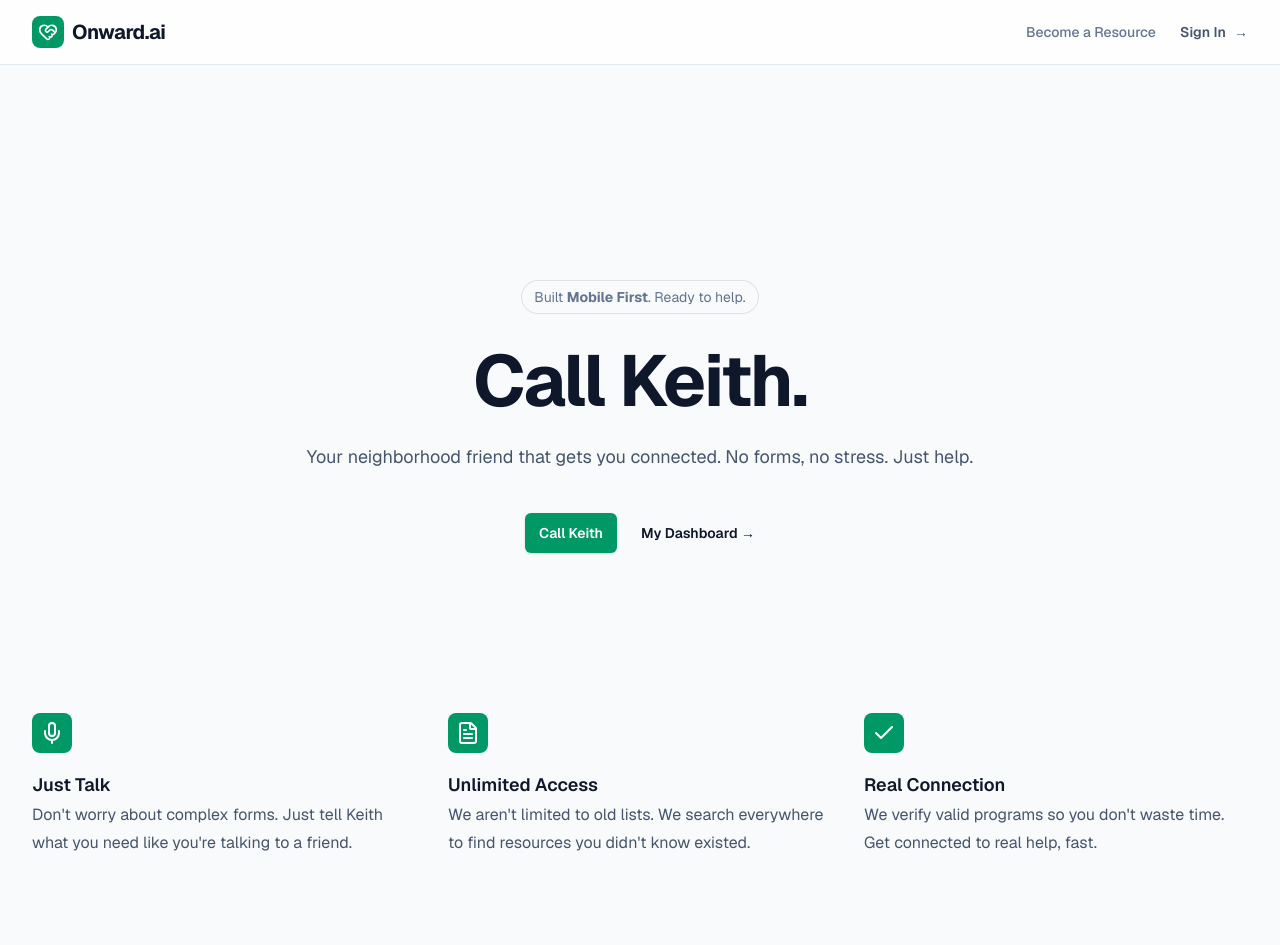
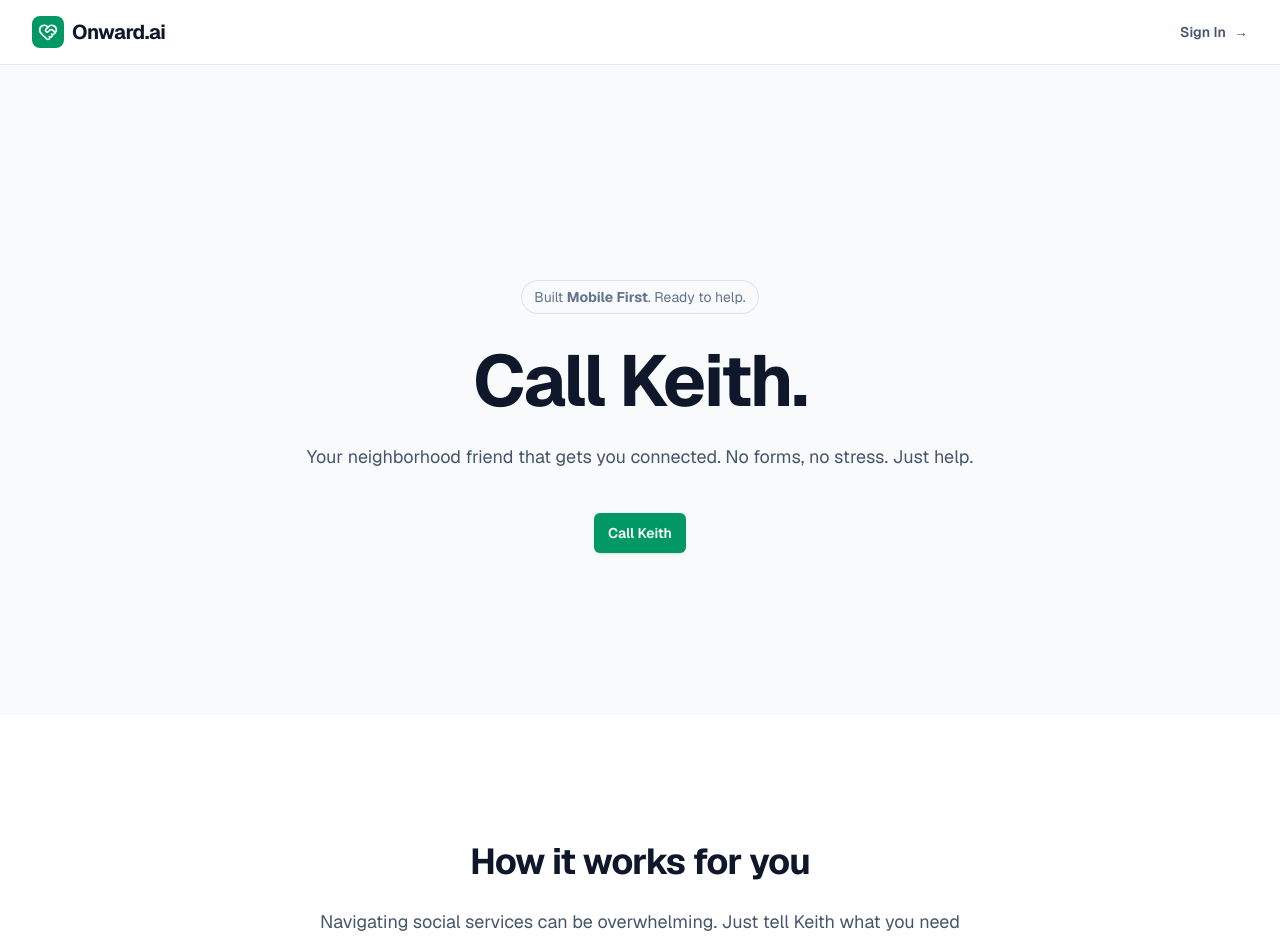
Before and after one commit to simpletech310/callkeith, a Next.js app: page / in a window 1280 px wide. Shown: the top 945 px of the page. Built offline with nearby package versions, Linux system fonts and the light colour scheme.

Commit message:
Refactor: Simplify Home Page and add User label to chat

```diff
--- a/app/page.tsx
+++ b/app/page.tsx
@@ -16,12 +16,7 @@ export default function Home() {
             </span>
           </div>
           <nav className="flex items-center gap-6">
-            <Link
-              href="/organization/login"
-              className="text-sm font-medium text-slate-500 hover:text-emerald-600 transition-colors"
-            >
-              Become a Resource
-            </Link>
+
             <Link
               href="/login"
               className="group flex items-center gap-2 text-sm font-semibold leading-6 text-slate-600 transition-colors hover:text-emerald-600"
@@ -56,67 +51,14 @@ export default function Home() {
                   >
                     Call Keith
                   </Link>
-                  <Link
-                    href="/login"
-                    className="text-sm font-semibold leading-6 text-slate-900"
-                  >
-                    My Dashboard <span aria-hidden="true">→</span>
-                  </Link>
+
                 </div>
               </div>
             </div>
           </div>
         </div>
 
-        {/* Features Grid */}
-        <div className="mx-auto max-w-7xl px-6 lg:px-8 pb-24">
-          <div className="mx-auto max-w-2xl lg:max-w-none">
-            <div className="grid grid-cols-1 gap-x-8 gap-y-16 lg:grid-cols-3">
-              {/* Feature 1 */}
-              <div className="flex flex-col">
-                <div className="flex h-10 w-10 shrink-0 items-center justify-center rounded-lg bg-emerald-600">
-                  <Icons.mic className="h-6 w-6 text-white" aria-hidden="true" />
-                </div>
-                <div className="mt-4 flex flex-auto flex-col text-base leading-7 text-slate-600">
-                  <h3 className="flex auto items-center gap-x-2 text-lg font-semibold leading-8 text-slate-900">
-                    Just Talk
-                  </h3>
-                  <p className="flex-auto">
-                    Don't worry about complex forms. Just tell Keith what you need like you're talking to a friend.
-                  </p>
-                </div>
-              </div>
-              {/* Feature 2 */}
-              <div className="flex flex-col">
-                <div className="flex h-10 w-10 shrink-0 items-center justify-center rounded-lg bg-emerald-600">
-                  <Icons.resources className="h-6 w-6 text-white" aria-hidden="true" />
-                </div>
-                <div className="mt-4 flex flex-auto flex-col text-base leading-7 text-slate-600">
-                  <h3 className="flex auto items-center gap-x-2 text-lg font-semibold leading-8 text-slate-900">
-                    Unlimited Access
-                  </h3>
-                  <p className="flex-auto">
-                    We aren't limited to old lists. We search everywhere to find resources you didn't know existed.
-                  </p>
-                </div>
-              </div>
-              {/* Feature 3 */}
-              <div className="flex flex-col">
-                <div className="flex h-10 w-10 shrink-0 items-center justify-center rounded-lg bg-emerald-600">
-                  <Icons.check className="h-6 w-6 text-white" aria-hidden="true" />
-                </div>
-                <div className="mt-4 flex flex-auto flex-col text-base leading-7 text-slate-600">
-                  <h3 className="flex auto items-center gap-x-2 text-lg font-semibold leading-8 text-slate-900">
-                    Real Connection
-                  </h3>
-                  <p className="flex-auto">
-                    We verify valid programs so you don't waste time. Get connected to real help, fast.
-                  </p>
-                </div>
-              </div>
-            </div>
-          </div>
-        </div>
+
 
         {/* How It Works (Seeker Journey) */}
         <div className="bg-white py-24 sm:py-32 border-t border-slate-100">
@@ -124,7 +66,7 @@ export default function Home() {
             <div className="mx-auto max-w-2xl text-center">
               <h2 className="text-3xl font-bold tracking-tight text-slate-900 sm:text-4xl">How it works for you</h2>
               <p className="mt-6 text-lg leading-8 text-slate-600">
-                Navigating social services can be overwhelming. We make it simple, private, and fast.
+                Navigating social services can be overwhelming. Just tell Keith what you need like you're talking to a friend—no complex forms required. We verify valid programs from an unlimited list of resources to connect you to real help, fast.
               </p>
             </div>
             <div className="mx-auto mt-16 max-w-2xl sm:mt-20 lg:mt-24 lg:max-w-none">
--- a/components/KeithVoiceAgent.tsx
+++ b/components/KeithVoiceAgent.tsx
@@ -424,7 +424,11 @@ function ChatInterface() {
                                     ? "bg-white text-slate-800 border border-slate-100 rounded-tl-sm"
                                     : "bg-emerald-600 text-white rounded-tr-sm"
                             )}>
-                                {isAgent && <span className="text-[10px] font-bold text-emerald-600 block mb-1 uppercase tracking-wider">KEITH</span>}
+                                {isAgent ? (
+                                    <span className="text-[10px] font-bold text-emerald-600 block mb-1 uppercase tracking-wider">KEITH</span>
+                                ) : (
+                                    <span className="text-[10px] font-bold text-white/90 block mb-1 uppercase tracking-wider text-right">USER</span>
+                                )}
                                 {(() => {
                                     // 1. Split by Markdown Links: [Label](Url)
                                     const mdLinkRegex = /(\[[^\]]+\]\([^\)]+\))/g;
```
